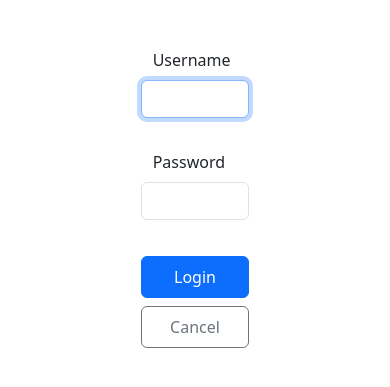
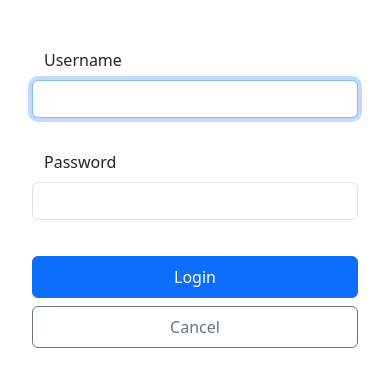
Before and after one commit to simonangel-fong/AWS_DjangoECDeployer, a Django app: page /accounts/login/ in a window 390 px wide. Shown: the part 108-495 px from the top of the page. Run offline with Django 4.2, Linux system fonts and the light colour scheme.

Commit message:
debug login.html responsive responsive web design

```diff
--- a/CraftyCoders/Account/templates/Account/login.html
+++ b/CraftyCoders/Account/templates/Account/login.html
@@ -5,7 +5,7 @@
 </header>
 
 <div class="row p-3 m-3">
-  <div class="col-4 mx-auto">
+  <div class="col-lg-4 col-md-6 col-sm-12 mx-auto">
     {% if form.errors %}
     <p class="text-danger">
       Your username and password didn't match.Please try again!
```
